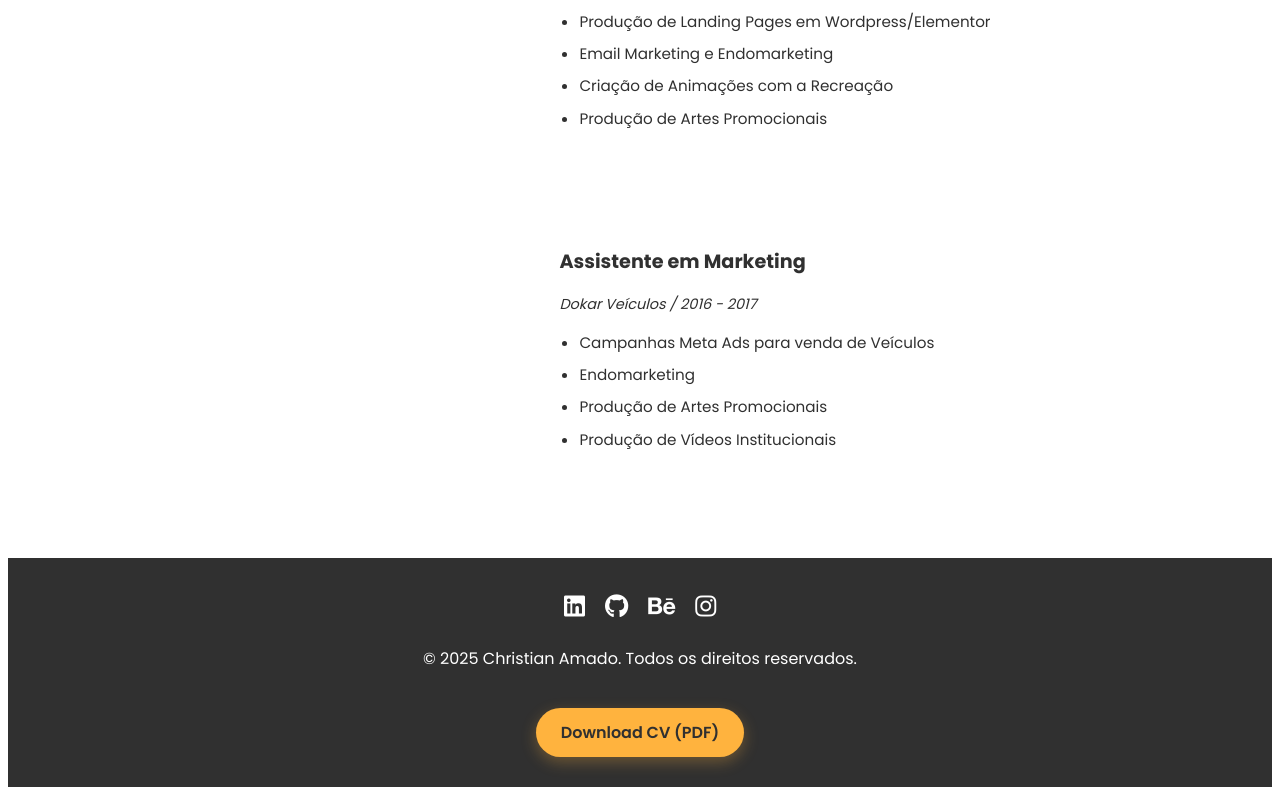
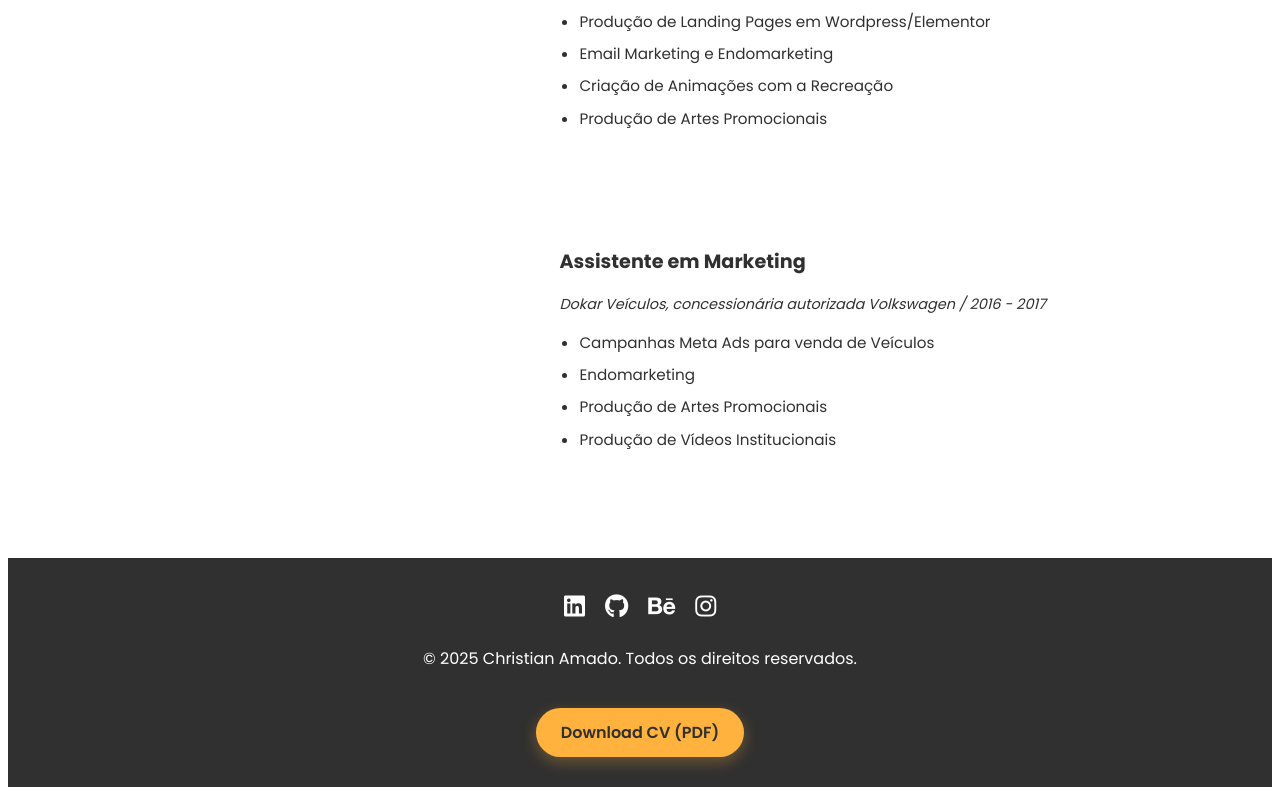
Before and after one commit to amadochristian/portfolio-christian, a Next.js app: page / in a window 1280 px wide. Shown: the part 2011-2806 px from the top of the page. Built offline with nearby package versions, Linux system fonts and the light colour scheme.

Commit message:
testando mudanças

```diff
--- a/pages/index.js
+++ b/pages/index.js
@@ -114,7 +114,7 @@ export default function Portfolio() {
     },
     {
       title: 'Assistente em Marketing',
-      company: 'Dokar Veículos',
+      company: 'Dokar Veículos, concessionária autorizada Volkswagen',
       period: '2016 - 2017',
       responsibilities: [
         'Campanhas Meta Ads para venda de Veículos',
```
